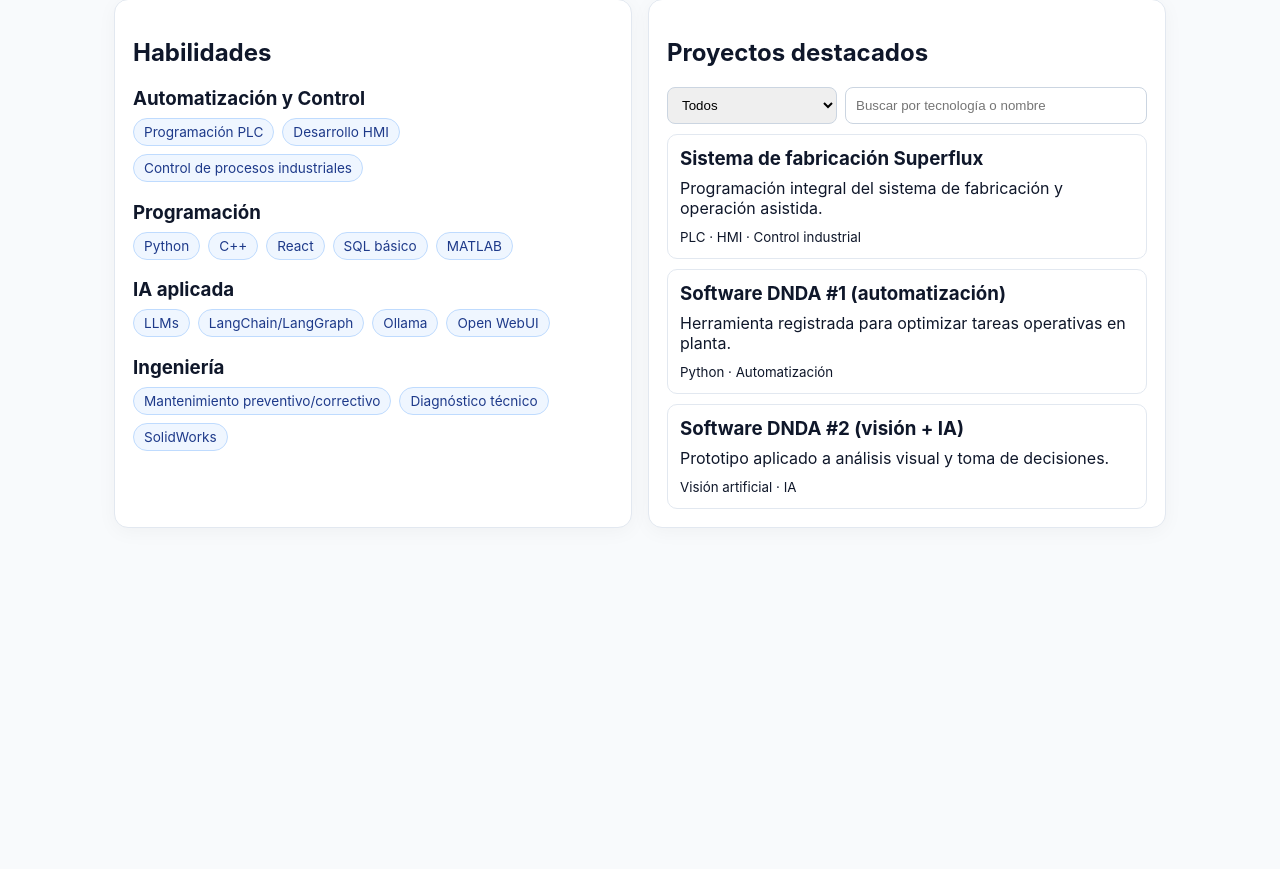
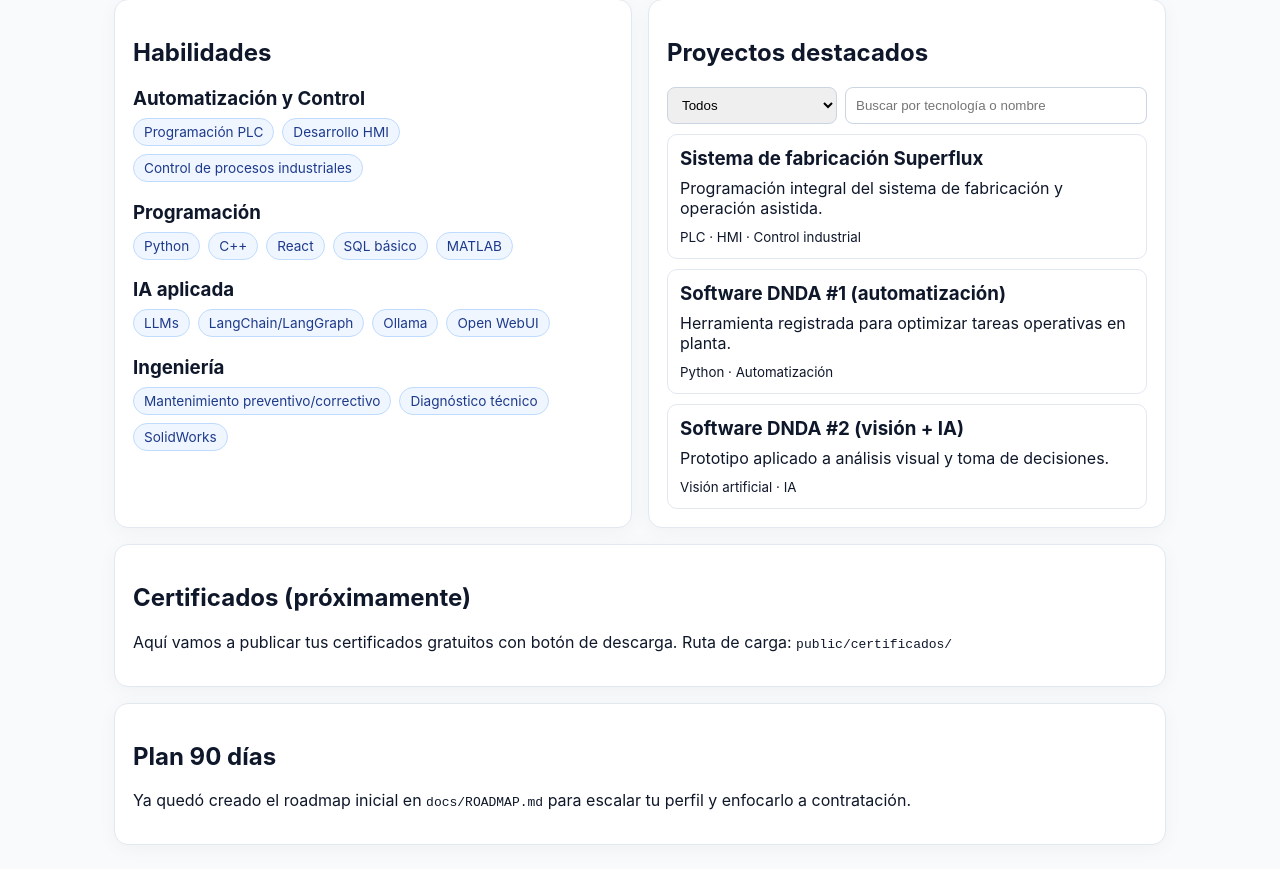
Before and after one commit to theo272004/mi-cv-web, a React (Vite) app: page / in a window 1280 px wide. Shown: the part 254-1123 px from the top of the page. Before the commit the page ends 806 px from the top, so only its background shows below. Built offline with nearby package versions, Linux system fonts and the light colour scheme.

Commit message:
feat: agregar secciones de certificados y plan de 90 dias

```diff
--- a/src/App.jsx
+++ b/src/App.jsx
@@ -110,6 +110,21 @@ function App() {
           </ul>
         </article>
       </section>
+
+      <section className="card">
+        <h2>Certificados (próximamente)</h2>
+        <p>
+          Aquí vamos a publicar tus certificados gratuitos con botón de descarga.
+          Ruta de carga: <code>public/certificados/</code>
+        </p>
+      </section>
+
+      <section className="card">
+        <h2>Plan 90 días</h2>
+        <p>
+          Ya quedó creado el roadmap inicial en <code>docs/ROADMAP.md</code> para escalar tu perfil y enfocarlo a contratación.
+        </p>
+      </section>
     </main>
   )
 }
```
